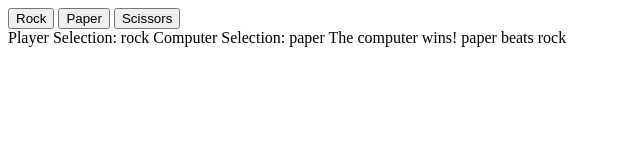
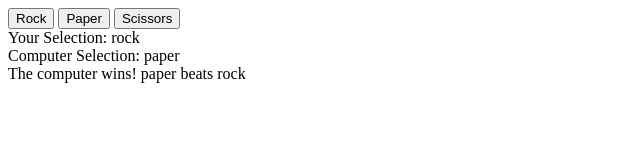
Before and after one commit to ragmehra/rock-paper-scissors, a plain HTML site: page index.html in a window 1280 px wide. Both pictures are taken after a click on the button "Rock". Shown: the whole page, without its empty margins (0-640 px from the left). Drawn offline with Linux system fonts and the light colour scheme.

Commit message:
Clean up output: Selections and result

```diff
--- a/index.html
+++ b/index.html
@@ -12,7 +12,12 @@
     <button id="paper">Paper</button>
     <button id="scissors">Scissors</button>
 
-    <div id="result">
+    <div id="display">
+        <div id="playerSelection"></div>
+        <div id="computerSelection"></div>
+        <div id="result"></div>
+        <div id="playerScore"></div>
+        <div id="computerScore"></div>
     </div>
 </body>
 </html>
--- a/script.js
+++ b/script.js
@@ -45,33 +45,34 @@ function playGame(e) {
     const playerWin = `You win! ${playerSelection} beats ${computerSelection} `;
 
     //Check for all ties.
-    if ((playerSelection === "rock" && computerSelection === "rock") || (playerSelection === "paper" && computerSelection === "paper") || (playerSelection === "scissors" && computerSelection === "scissors")) {
-        result = `Player Selection: ${playerSelection} \n Computer Selection:
-            ${computerSelection} \n ${tie}`;
-        updateResult(result);
+    if ((playerSelection === "rock" && computerSelection === "rock") ||
+            (playerSelection === "paper" && computerSelection === "paper") ||
+            (playerSelection === "scissors" && computerSelection === "scissors")) {
+        updateResult(tie, computerSelection, playerSelection);
         return tie;
     }
     //Check for all computer wins
-    else if ((computerSelection === "rock" && playerSelection === "scissors") || (computerSelection === "paper" && playerSelection === "rock") || (computerSelection === "scissors" && playerSelection === "paper")) {
-        result = `Player Selection: ${playerSelection} \n Computer Selection:
-            ${computerSelection} \n ${computerWin}`;
-        updateResult(result);
+    else if ((computerSelection === "rock" && playerSelection === "scissors") ||
+            (computerSelection === "paper" && playerSelection === "rock") ||
+            (computerSelection === "scissors" && playerSelection === "paper")) {
+        updateResult(computerWin, computerSelection, playerSelection);
         return computerWin;
     }
     //Check for all player wins
     else {
-        result = `Player Selection: ${playerSelection} \n Computer Selection:
-            ${computerSelection} \n ${playerWin}`;
-        updateResult(result);
+        updateResult(playerWin, computerSelection, playerSelection);
         return playerWin;
     }
 }
 
-function updateResult(text) {
-    let result = document.querySelector("#result");
+function updateResult(result, computerSelection, playerSelection) {
+    const resultDiv = document.querySelector("#result");
+    const computerSelectionDiv = document.querySelector("#computerSelection");
+    const playerSelectionDiv = document.querySelector("#playerSelection");
 
-    result.textContent = "";
-    result.textContent = text;
+    computerSelectionDiv.textContent = "Computer Selection: " + computerSelection;
+    playerSelectionDiv.textContent = "Your Selection: " + playerSelection;
+    resultDiv.textContent = result;
 }
 
 function clickPlay(button) {
```
